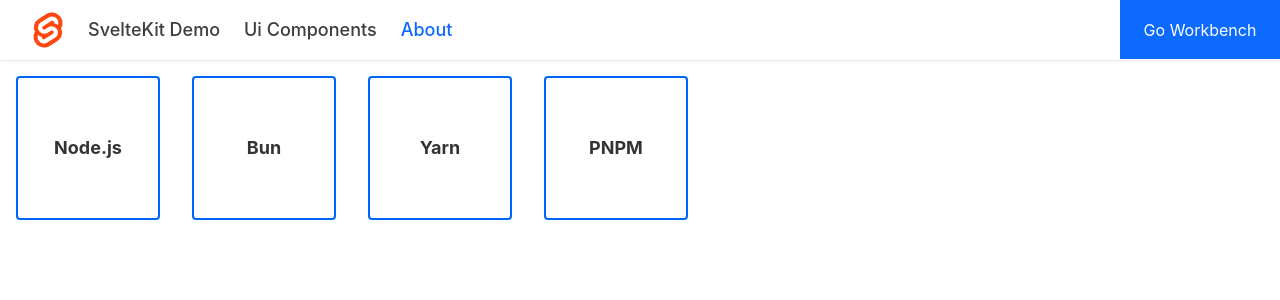
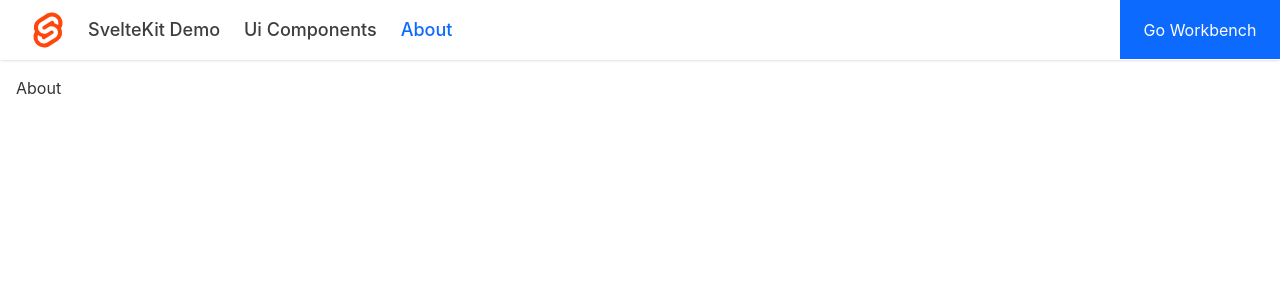
Before and after one commit to songmm820/sveltekit-demo, a SvelteKit app: page /about in a window 1280 px wide. Shown: the top 300 px of the page. Built offline with nearby package versions, Linux system fonts and the light colour scheme.

Commit message:
feat: scroll 优化

```diff
--- a/electron/main.js
+++ b/electron/main.js
@@ -15,12 +15,13 @@
 		height: 800,
 		minWidth: 1200,
 		minHeight: 800,
+		transparent: false,
+		titleBarStyle: 'default',
 		webPreferences: {
 			nodeIntegration: true, // 为页面集成 Node.js 环境
 			contextIsolation: true, // 上下文隔离
 			preload: path.join(__dirname, 'preload.js')
-		},
-		titleBarStyle: 'default'
+		}
 	});
 	win.webContents.openDevTools();
 
--- a/src/css/app.css
+++ b/src/css/app.css
@@ -4,7 +4,7 @@
 @custom-variant dark (&:where([data-theme=dark], [data-theme=dark] *));
 
 html[data-theme='light'] {
-	--scroll-color: #ebeaea;
+	--scroll: #ebeaea;
 	--background: #ffffff;
 	--background-sec: #f5f5f5;
 	--foreground: #000;
@@ -17,7 +17,7 @@
 }
 
 html[data-theme='dark'] {
-	--scroll-color: rgba(102, 102, 102, 0.5);
+	--scroll: rgba(102, 102, 102, 0.5);
 	--background: #1f1f1f;
 	--background-sec: #2d2d2d;
 	--foreground: #fff;
@@ -27,6 +27,14 @@
 	--border-sec: lab(100% 0 0/0.1);
 	--popover: #00000080;
 	--toast: #1f1f1f;
+}
+
+:root {
+	--scroll-color: transparent;
+}
+
+:hover {
+	--scroll-color: var(--scroll);
 }
 
 html,
--- a/src/css/scrollbar.css
+++ b/src/css/scrollbar.css
@@ -1,7 +1,7 @@
 /* 设置滚动条的高度（水平滚动条） */
 ::-webkit-scrollbar {
-	width: 4px;
-	height: 4px;
+	width: 8px;
+	height: 8px;
 }
 
 /* 修改滚动条轨道 */
--- a/src/lib/business/env-tools.ts
+++ /dev/null
@@ -1,43 +0,0 @@
-export type LocalEnvTool = {
-	name: string;
-	cmd: string;
-	binName: string;
-	versionReg: RegExp;
-};
-
-export const LocalEnvTools: LocalEnvTool[] = [
-	{
-		name: 'Node.js',
-		cmd: 'node --version',
-		binName: 'node.exe',
-		versionReg: /v(\d+\.\d+\.\d+)/
-	},
-	{
-		name: 'Bun',
-		cmd: 'bun --version',
-		binName: 'bun.exe',
-		versionReg: /v(\d+\.\d+\.\d+)/
-	},
-	{
-		name: 'Yarn',
-		cmd: 'yarn --version',
-		binName: 'yarn.cmd',
-		versionReg: /v(\d+\.\d+\.\d+)/
-	},
-	{
-		name: 'PNPM',
-		cmd: 'pnpm --version',
-		binName: 'pnpm.cmd',
-		versionReg: /v(\d+\.\d+\.\d+)/
-	}
-];
-
-/**
- * 执行 cmd 命令
- *
- * @param cmd 命令
- * @returns 命令执行结果
- */
-export async function executeCommand(cmd: string) {
-	return await window.electronAPI.executeCommand(cmd);
-}
--- a/src/routes/(web)/about/+page.svelte
+++ b/src/routes/(web)/about/+page.svelte
@@ -1,52 +1,7 @@
 <script lang="ts">
-	import { LocalEnvTools, executeCommand, type LocalEnvTool } from '$lib/business/env-tools';
-	import { onMount } from 'svelte';
-
-	type EnvObj = LocalEnvTool & { version?: string };
-
-	let envs: EnvObj[] = $state(LocalEnvTools);
-
-	async function detectSingleEnv(env: EnvObj) {
-		const cmdResult = await executeCommand(env.cmd);
-		if (cmdResult) {
-			env.version = cmdResult || 'N/A';
-		}
-	}
-
-	async function detectAllEnvs() {
-		await Promise.all(envs.map((env) => detectSingleEnv(env)));
-	}
-
-	async function getBinPath(env: EnvObj) {
-		const cmd = `where ${env.binName}`;
-		const cmdResult = await executeCommand(cmd);
-		if (cmdResult) {
-			return cmdResult.trim();
-		}
-		return 'N/A';
-	}
-
-	onMount(async () => {
-		await detectAllEnvs();
-	});
 </script>
 
 <main class="flex size-full flex-col items-center justify-center">
 	<!-- 整体居中 -->
-	<div class="flex flex-wrap size-full p-4 gap-8">
-		{#each envs as env (env.name)}
-			<div
-				class="flex size-36 flex-col items-center justify-center rounded-md border-2 border-primary text-lg font-bold"
-				aria-hidden="true"
-				onclick={() => getBinPath(env)}
-			>
-				<div>
-					{env.name}
-				</div>
-				<div>
-					{env.version}
-				</div>
-			</div>
-		{/each}
-	</div>
+	<div class="flex size-full flex-wrap gap-8 p-4">About</div>
 </main>
```
